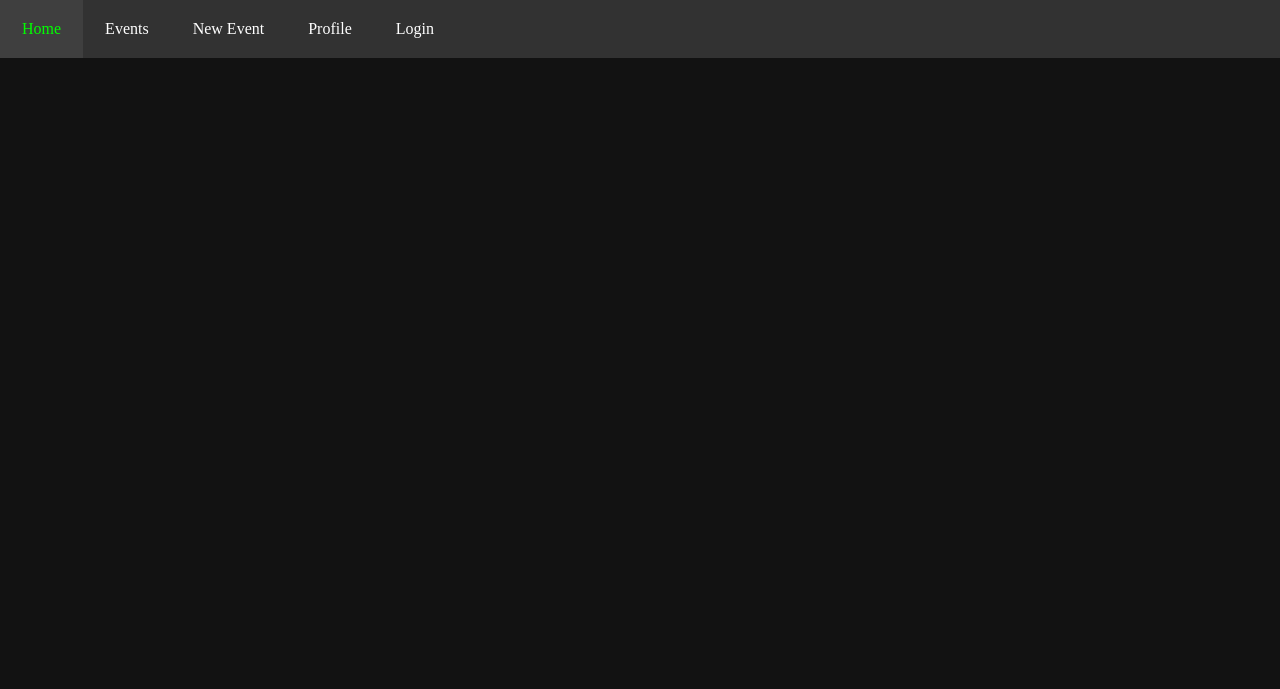
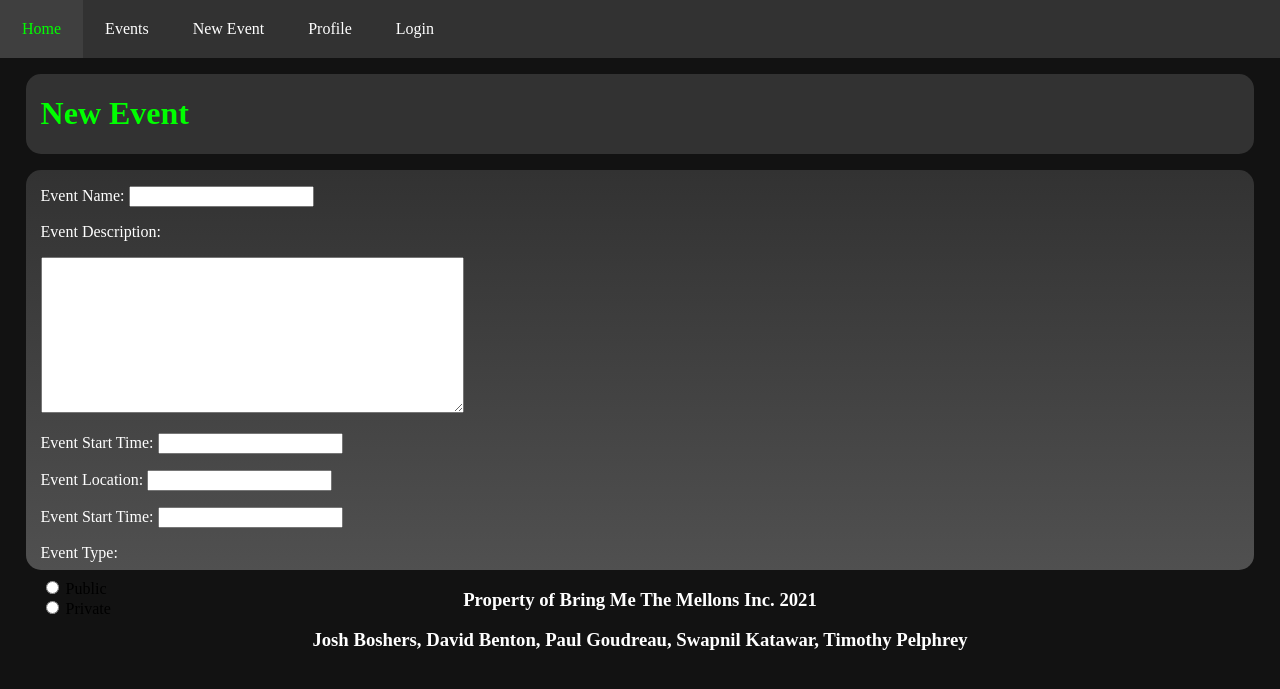
Before and after one commit to bentondavidl/Software-Engineering-MeetUp-Website, a Flask app: page /events/edit/1 in a window 1280 px wide. Shown: the top 689 px of the page. Run offline with Flask 2, Linux system fonts and the light colour scheme.

Commit message:
Input for new_event.html and updates for css

```diff
--- a/static/css/main.css
+++ b/static/css/main.css
@@ -59,7 +59,34 @@
 	flex:50%;
 	border-radius: 15px;
 	padding-left: 15px;
-	height: 88vh
+	height: 88vh;
+	padding-right: 15px;
+}
+
+.container{
+	background-color: #323232;
+	flex:50%;
+	border-radius: 15px;
+	padding-left: 15px;
+	height: 88vh;
+	padding-right: 15px;
+}
+
+.container_gradient{
+	background-image: linear-gradient( to bottom, #323232, #505050);
+	flex:50%;
+	border-radius: 15px;
+	padding-left: 15px;
+	height: 50vh;
+	padding-right: 15px;
+}
+
+#new_event_form{
+	flex:50%;
+	border-radius: 15px;
+	padding-left: 15px;
+	background-image: linear-gradient( to bottom, #323232, #505050);
+	padding-right: 15px;
 }
 
 .event_frame_r	{
@@ -67,7 +94,25 @@
 	flex:50%;
 	border-radius:15px;
 	padding-left: 15px;
+	padding-right: 15px;
 }
+
+.frame_gradient{
+	background-image: linear-gradient( to bottom, #323232, #505050);
+	flex:100%;
+	border-radius:15px;
+	padding-left: 15px;
+	padding-right: 15px;
+}
+
+.frame{
+	background-color: #323232;
+	flex:50%;
+	border-radius:15px;
+	padding-left: 15px;
+	padding-right: 15px;
+}
+
 .spacer{
 	width: 2%;
 }
@@ -93,7 +138,7 @@
 .public_event{
 	background-color: #454545;
 	border-radius: 8px;
-	padding:8px;
+	padding:15px;
 	box-shadow: 5px 5px #121212;
 
 }
@@ -113,7 +158,7 @@
 }
 
 .event_list li{
-
+	padding: 15px;
 }
 
 .event_info{
--- a/templates/new_event.html
+++ b/templates/new_event.html
@@ -20,8 +20,42 @@
 
     </head>
     <body>
+      <p></p>
 
+      <div class="row">
+        <div class="spacer"></div>
+        <div class="frame">
+          <h1>New Event</h1>
+        </div>
+        <div class="spacer"></div>
+      </div>
+      <p></p>
+      <div class="row">
+          <div class="spacer"></div>
+          <div class=container_gradient>
+            <div class="event_info">
+              <p> Event Name:  <input type="text" id="event_name"></p>
+              <div>
+              <p> Event Description:  </p>
+              <textarea id="event_desc" cols="50" rows="10"></textarea>
+              <p> Event Start Time:  <input type="text" id="event_start"></p>
+              <p> Event Location:  <input type="text" id="event_location"></p>
+              <p> Event Start Time:  <input type="text" id="event_start"></p>
+              <p>Event Type:</p>
+              <input type="radio" id="age1" name="event_type" value="true">
+              <label for="age1">Public</label><br>
+              <input type="radio" id="private" name="event_type" value="false">
+              <label for="age2">Private</label><br>
+            </div>
+            </div>
+              </fieldset>
+          </div>
+          <div class="spacer"></div>
+      </div>
 
-
+      <div class="footer">
+          <h3>Property of Bring Me The Mellons Inc. 2021</h3>
+          <h3>Josh Boshers, David Benton, Paul Goudreau, Swapnil Katawar, Timothy Pelphrey</h3>
+      </div>
     </body>
 </html>
```
Also changed, not shown: templates/index.html (+27 -0 lines).
